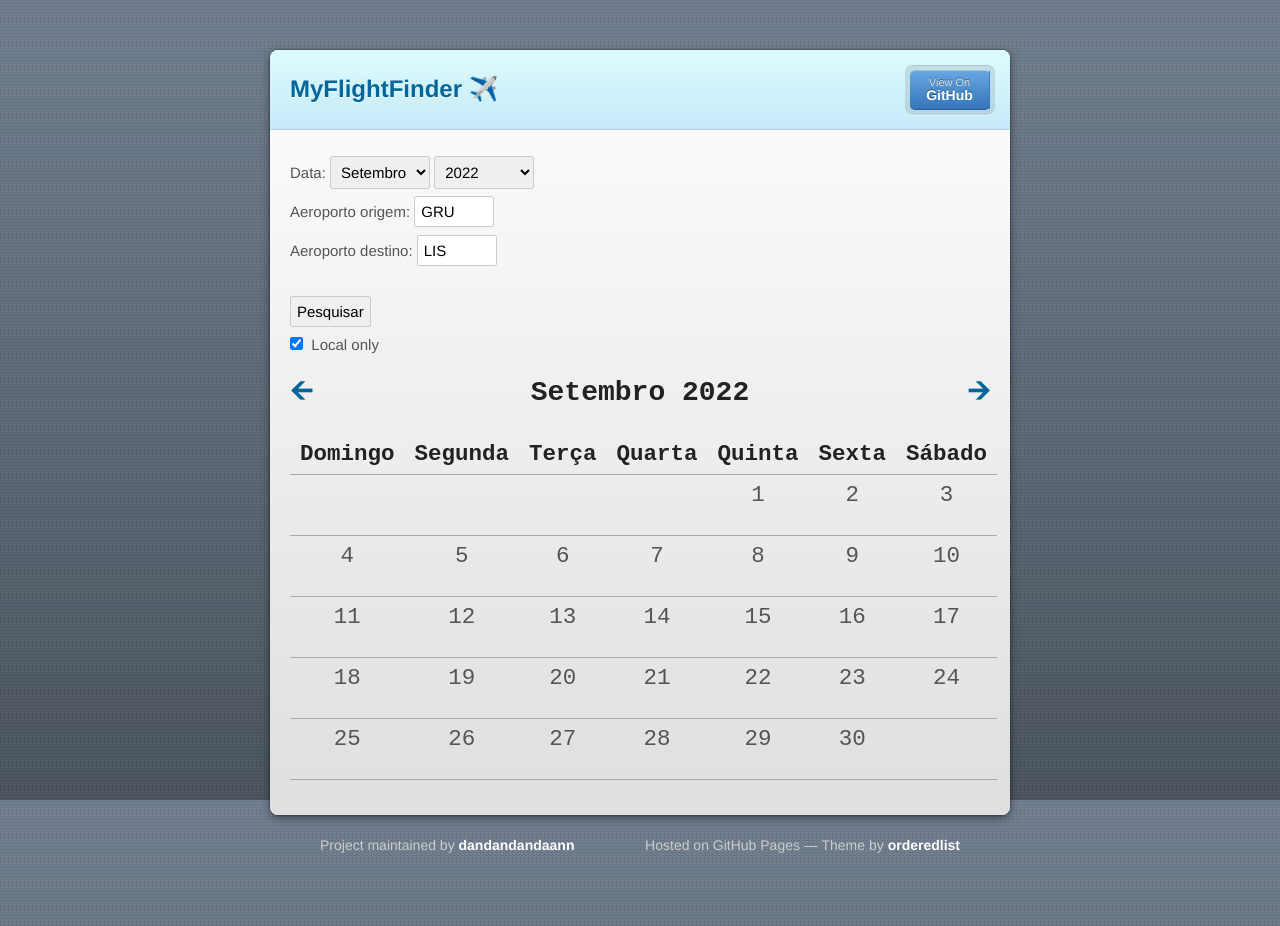
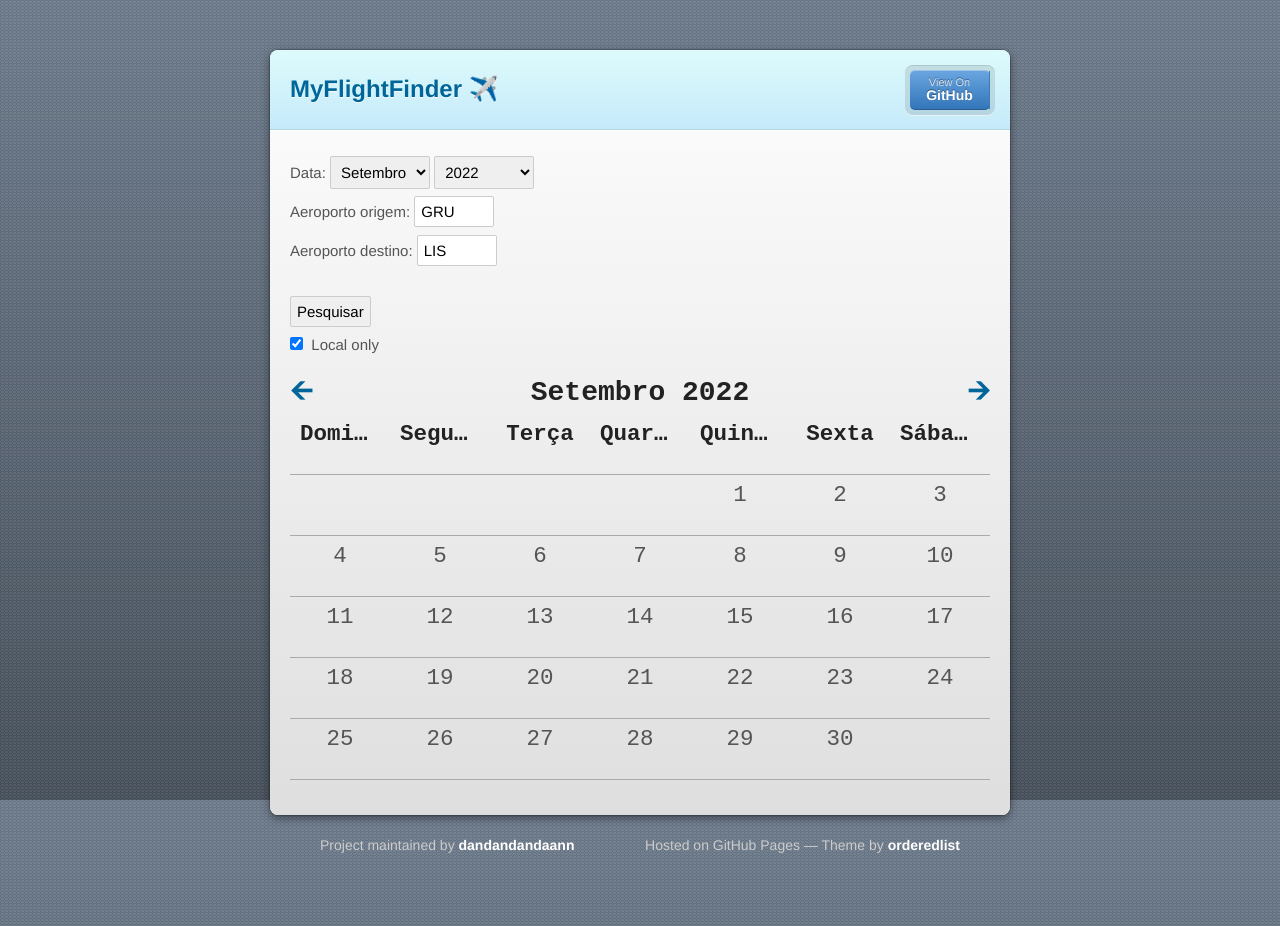
Before and after one commit to dandandandaann/MyFlightFinder, a Svelte app: page / in a window 1280 px wide. Built offline with nearby package versions, Linux system fonts and the light colour scheme.

Commit message:
change css to use flexbox

```diff
--- a/public/global.css
+++ b/public/global.css
@@ -251,16 +251,26 @@ table {
     border-collapse: collapse
 }
 
+
 th,
 td {
     padding: 5px 10px;
-    border-bottom: 1px solid #aaa;
-    width: 200px;
+    flex: 1;
     height: 50px;
-    text-align: center;
     line-height: 30px !important;
     font-size: 1.5em;
-    vertical-align: top;
+    text-align: center;
+
+    white-space: nowrap;
+    overflow: hidden;
+    text-overflow: ellipsis;
+}
+
+tr {
+    display: flex;
+    flex-wrap: wrap;
+    flex-direction: row;
+    border-bottom: 1px solid #aaa;
 }
 
 dt {
```
